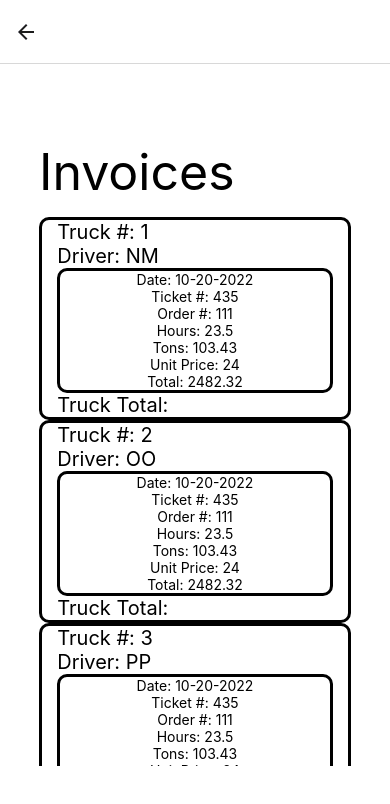
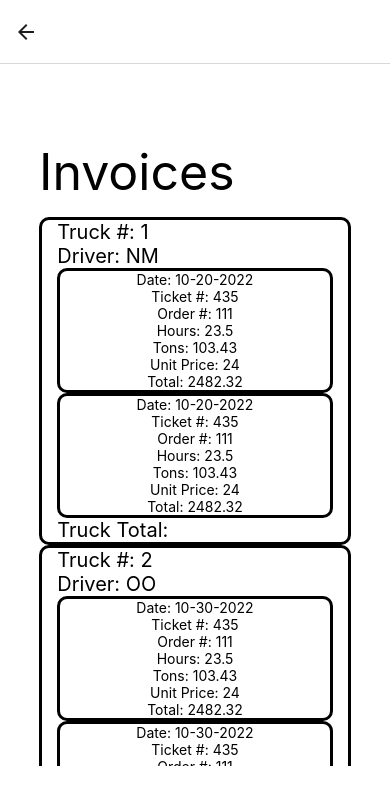
Before and after one commit to EECS581-Group16/TruckerApp, a React Native app: screen /AccountingScreen in a window 390 px wide. Shown: the top 804 px of the page. Built offline with nearby package versions, Linux system fonts and the light colour scheme.

Commit message:
added template components for trucks and their data.

```diff
--- a/App/Screens/AccountingScreen.jsx
+++ b/App/Screens/AccountingScreen.jsx
@@ -5,7 +5,7 @@ import { FlatList } from 'react-native-web';
 import { globalStyles, colors } from '../Styles/GlobalStyles.jsx';
 
 //test data to get the page to dynamically output the data.
-const data = [
+const testData = [
   {
       "TruckNumber": "1",
       "Driver": "NM",
@@ -19,7 +19,7 @@ const data = [
   {
       "TruckNumber": "2",
       "Driver": "OO",
-      "Date": "10-20-2022",
+      "Date": "10-30-2022",
       "TicketNumber": 435,
       "OrderNumber": 111,
       "Hours": 23.5,
@@ -67,47 +67,55 @@ const data = [
     "UnitPrice": 24
 }
 ];
-//this function takes in an object or soon to be query and outputs the Invoice data.
-function AccoutingData({dataIndex}) {
+//This will display every truck and all the data it has
+//TODO: refactor so it will only display data under correct truck number.
+function TruckAccoutingData({dataIndex}) {
   return (
     <View style={styles.softContainer}>
       <View style={styles.cardHeader}>
         <Text style={styles.truckNum}>
-          Truck #: {data[dataIndex].TruckNumber}
+          Truck #: {testData[dataIndex].TruckNumber}
         </Text>
         <Text style={styles.driver}>
-          Driver: {data[dataIndex].Driver}
+          Driver: {testData[dataIndex].Driver}
         </Text>
       </View>
-      <View style={styles.cardBody}>
-        <Text>
-          Date: {data[dataIndex].Date}
-        </Text>
-        <Text>
-          Ticket #: {data[dataIndex].TicketNumber}
-        </Text>
-        <Text>
-          Order #: {data[dataIndex].OrderNumber}
-        </Text>
-        <Text>
-          Hours: {data[dataIndex].Hours}
-        </Text>
-        <Text>
-          Tons: {data[dataIndex].Tons}
-        </Text>
-        <Text>
-          Unit Price: {data[dataIndex].UnitPrice}
-        </Text>
-        <Text>
-          Total: {data[dataIndex].UnitPrice * data[dataIndex].Tons}
-        </Text>
-      </View>
+      <InvoiceData index={dataIndex}/>
+      <InvoiceData index={dataIndex}/>
       <View style={styles.cardFooter}>
         <Text style={styles.truckTotal}>
           Truck Total:
         </Text>
       </View>
     </View>
+  );
+}
+//This will display every data item with the same truck number
+function InvoiceData({index}) {
+  return (
+    <View style={styles.cardBody}>
+        <Text>
+          Date: {testData[index].Date}
+        </Text>
+        <Text>
+          Ticket #: {testData[index].TicketNumber}
+        </Text>
+        <Text>
+          Order #: {testData[index].OrderNumber}
+        </Text>
+        <Text>
+          Hours: {testData[index].Hours}
+        </Text>
+        <Text>
+          Tons: {testData[index].Tons}
+        </Text>
+        <Text>
+          Unit Price: {testData[index].UnitPrice}
+        </Text>
+        <Text>
+          Total: {testData[index].UnitPrice * testData[index].Tons}
+        </Text>
+      </View>
   );
 }
 
@@ -118,6 +126,7 @@ export default function AccountingScreen(props){
   /*-------------------------------------------------------------------------
     Home Screen
   -------------------------------------------------------------------------*/
+  //TODO: fix FlatList so that it will dynmically display every truck...not just hardcoded values.
   return (
     <View style={globalStyles.pageContainer}>
       <View style={styles.outerContainer}>
@@ -133,7 +142,7 @@ export default function AccountingScreen(props){
             {dataIndex: 4},
             {dataIndex: 5}
           ]}
-          renderItem={({item}) => <AccoutingData dataIndex={item.dataIndex} />}
+          renderItem={({item}) => <TruckAccoutingData dataIndex={item.dataIndex} />}
         />
       </View>
     </View>
```
